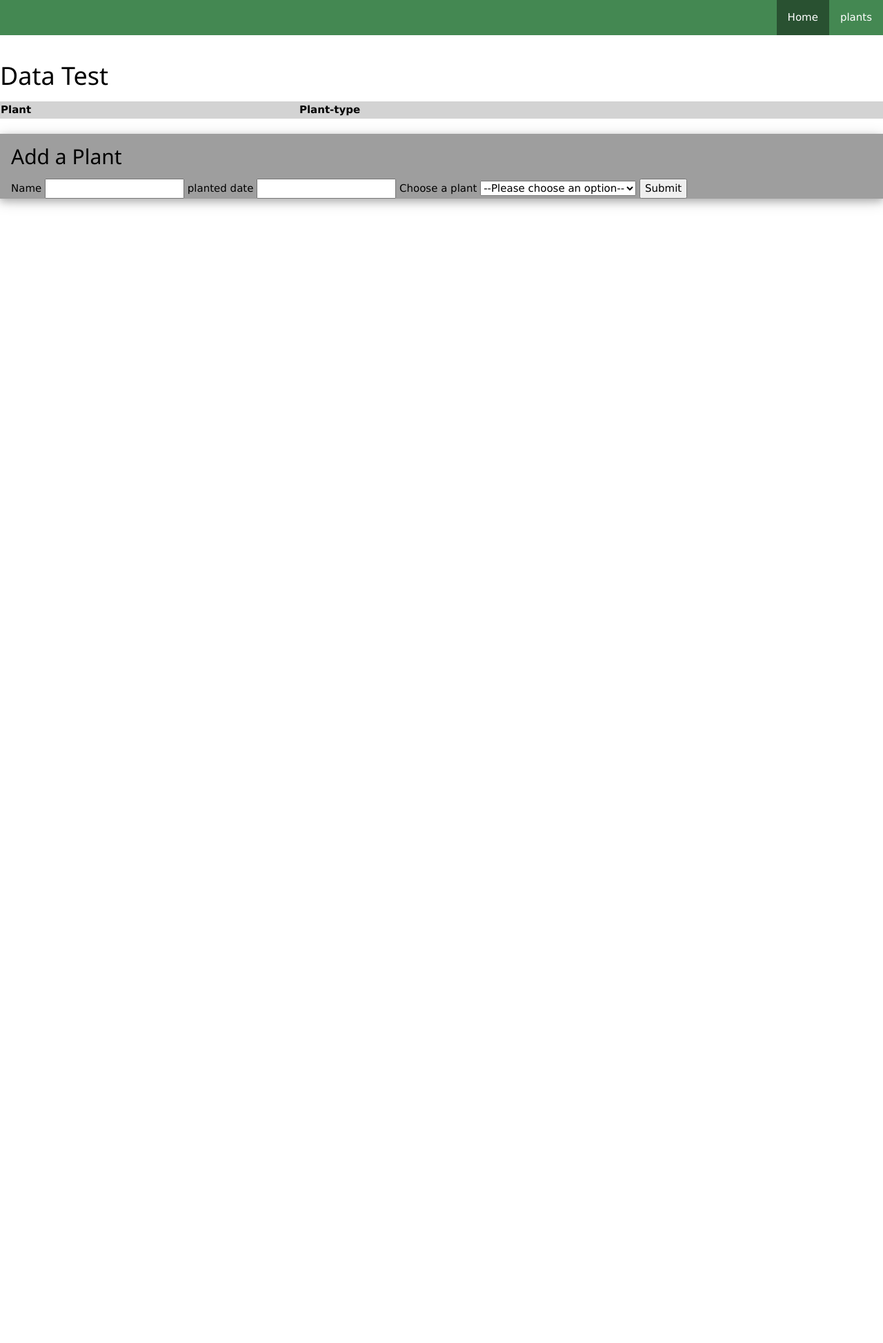
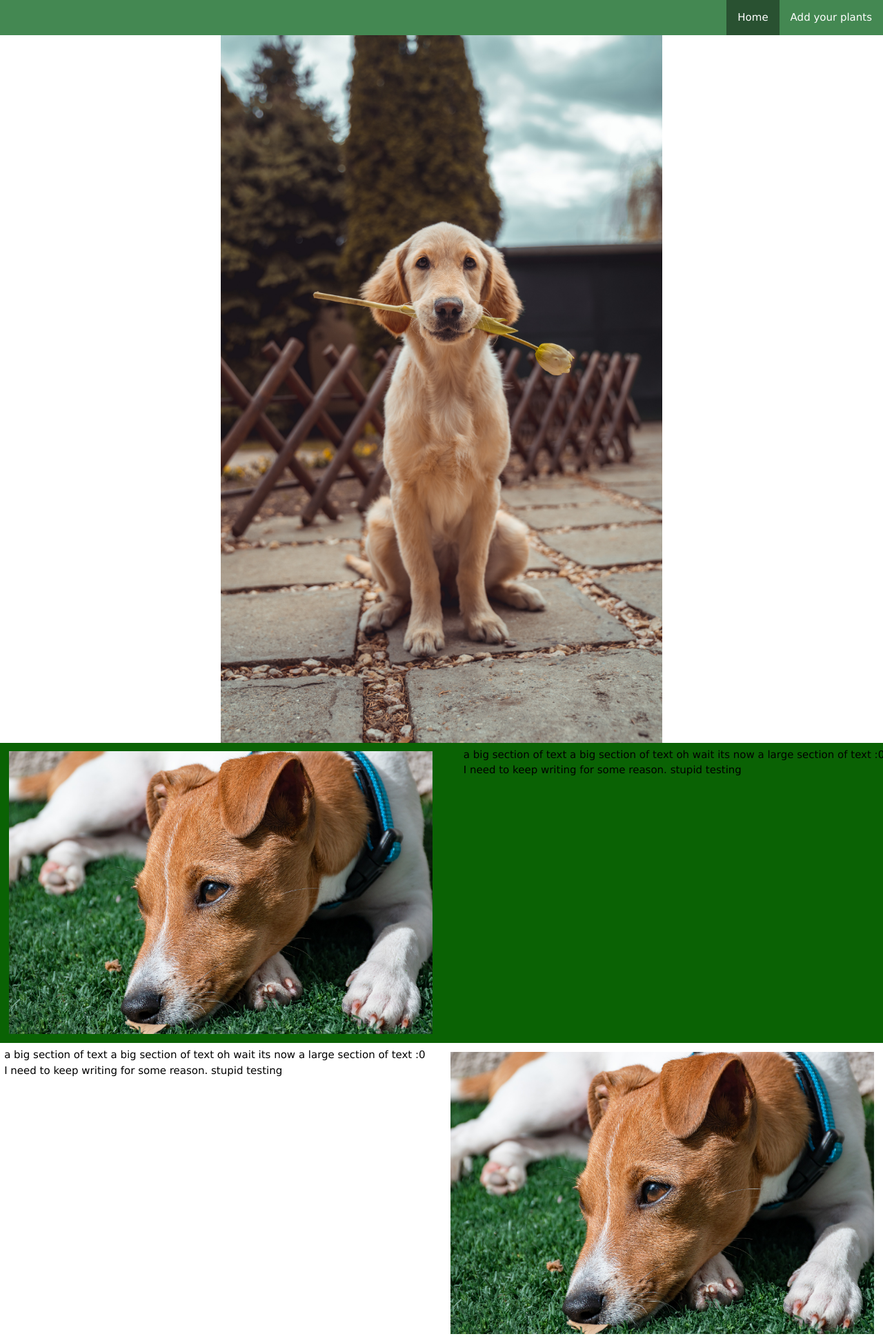
Before and after one commit to wowcivnerd/theplantbox, a Flask app: page / in a window 1280 px wide. Shown: the whole page at 69% size. Before the commit the page ends 300 px from the top, so only its background shows below. Run offline with Flask 2, Linux system fonts and the light colour scheme; data that the repository does not hold is empty.

Commit message:
restyle the pages and made a proper home page

```diff
--- a/plantbox/main.py
+++ b/plantbox/main.py
@@ -25,6 +25,12 @@ def close_connection(exception):
 
 @app.get("/")
 def index():
+    return render_template("index.html")
+
+
+
+@app.get("/portfolio")
+def portfolio():
     cursor = get_db().cursor()
     sql = " SELECT ID,name FROM plant"
     cursor.execute(sql)
@@ -32,7 +38,7 @@ def index():
     sql = " SELECT ID,name FROM plant_type "
     cursor.execute(sql)
     plant_type_list = cursor.fetchall()
-    return render_template("index.html", feedback=feedback, plant_type_list=plant_type_list)
+    return render_template("user-portfolio.html", feedback=feedback, plant_type_list=plant_type_list)
 
 
 
@@ -60,7 +66,7 @@ def index_post():
     sql = " INSERT INTO plant(name, planted_date, plant_type) VALUES(?,?,?)"
     cursor.execute(sql,(name,planted_date,plant))
     get_db().commit()
-    return redirect(url_for("index"))
+    return redirect(url_for("portfolio"))
 
 
 
@@ -71,7 +77,7 @@ def delete_item_by_ID():
     sql= "DELETE FROM Plant WHERE ID=?"
     cursor.execute(sql,(ID,))
     get_db().commit()
-    return redirect(url_for('index'))
+    return redirect(url_for('portfolio'))
 
 if __name__ == "__main__":
     app.run(host='0.0.0.0',port=8008,debug=True)
--- a/plantbox/static/css/styles.css
+++ b/plantbox/static/css/styles.css
@@ -55,3 +55,21 @@ footer{
     background-color: DarkSalmon;
     color: white;
 }
+
+
+.content {
+background-color: rgb(10, 98, 4);
+
+}
+
+
+.left-split{
+    width: 48%;
+    margin: 1%;
+}
+.hero-image {
+   display: block;
+   margin-left: auto;
+   margin-right: auto;
+   width: 50%;
+}
--- a/plantbox/templates/index.html
+++ b/plantbox/templates/index.html
@@ -1,52 +1,38 @@
-{% extends 'layout.html' %}
-{% block content %}
-<br>
-<h1>Data Test</h1>
-<table id="plant_display">
-    <tr>
-        <th>Plant</th>
-        <th>Plant-type</th>
-
-    </tr>
-    <tr>
+{%  extends 'layout.html'  %}
+{%  block content  %}
 
 
-        {%  for item in feedback  %}
-        <tr>
-            <td><a href="/plant/" >{{  item[1]  }}></a></td>
-            <td>{{  item[2]  }}</td>
-            <td>
-                <form action="/delete" method="post">
-                    <button type="submit" class = "w3-button">
-                        <i class="fa fa-trash"></i>
-                        <input type="hidden" name="ID" value="{{  item[0]  }}">
-
-                    </button>
-                </form>
-            </td>
-        </tr>
-        {%  endfor  %}
-    </tr>
-
-</table>
-<br>
-<form action="/" method="post" class="w3-container w3-card-4 w3-grey">
-    <h2>Add a Plant</h2>
-    <label>Name</label>
-    <input type="text" name="name">
-    <label>planted date</label>
-    <input type="text" name="planted_date">
-    <label for="plant-select">Choose a plant</label>
-    <select name="plants" id="plant-selection">
-        <option value="" selected>--Please choose an option--</option>
-        {%  for item in plant_type_list  %}
-        <option value="{{  item[0]  }}" >  {{item[1]}}  </option>
-        {%  endfor  %}
-    </select>
-
-    <button type="submit">Submit</button>
-    </form>
-<br>
+<div class="hero-image" height="300px">
+    <img src="/static/images/test-carousel1.jpg" height="auto" width="100%"  alt="">
+</div>
 
 
-{% endblock %}
+
+
+<div class="content">
+    <div class="left-split" style="float:left" >
+        <img src="/static/images/test-image1.jpg" width="100%" height="auto" >
+    </div>
+    <div class="right-split" style="float: right; width: 48%;">
+        <div class="text" style="width: 100%; margin: 1%;">
+            a big section of text a big section of text oh wait its now a large section of text :0 I need to keep writing for some reason. stupid testing
+        </div>
+        </div>
+    <br style="clear:both;"/>
+</div>
+
+
+<div class="content2">
+    <div class="left-split" style="float:right" >
+        <img src="/static/images/test-image1.jpg" width="100%%" height="auto" >
+    </div>
+    <div class="right-split" style="float: left; width: 48%;">
+        <div class="text" style="width: 100%; margin: 1%;">
+            a big section of text a big section of text oh wait its now a large section of text :0 I need to keep writing for some reason. stupid testing
+        </div>
+        </div>
+    <br style="clear:both;"/>
+
+</div>
+
+{%  endblock  %}
--- a/plantbox/templates/layout.html
+++ b/plantbox/templates/layout.html
@@ -13,7 +13,7 @@
 <body>
     <nav>
       <ul>
-          <li><a href="plants" >plants</a></li>
+          <li><a href="/portfolio" >Add your plants</a></li>
           <li><a href="/" class="active">Home</a></li>
 
       </ul>
--- a/schema.sql
+++ b/schema.sql
@@ -18,7 +18,8 @@ INSERT INTO plant_type VALUES (NULL, 'Potato', 'potato', 'content of spring onio
 INSERT INTO plant_type VALUES (NULL, 'Cauliflower', 'cauliflower', 'content of spring onion');
 INSERT INTO plant_type VALUES (NULL, 'Carrot', 'carrot', 'content of spring onion');
 INSERT INTO plant_type VALUES (NULL, 'Raspberry', 'raspberry', 'content of spring onion');
-INSERT INTO plant_type VALUES (NULL, 'Srawberry', 'strawberry', 'content of spring onion');
+INSERT INTO plant_type VALUES (NULL, 'Strawberry', 'strawberry', 'content of spring onion');
+INSERT INTO plant_type VALUES (NULL, 'Owen', 'owen', 'content of owen');
 
 INSERT INTO plant VALUES (NULL, 'Spring onions porch', 1, 1, 2022-04-01);
 
```
Also changed, not shown: plantbox/templates/user-portfolio.html (added, +52 -0 lines), plantbox/static/images/test-carousel1.jpg (added), plantbox/static/images/test-carousel2.jpg (added), plantbox/static/images/test-image1.jpg (added).
